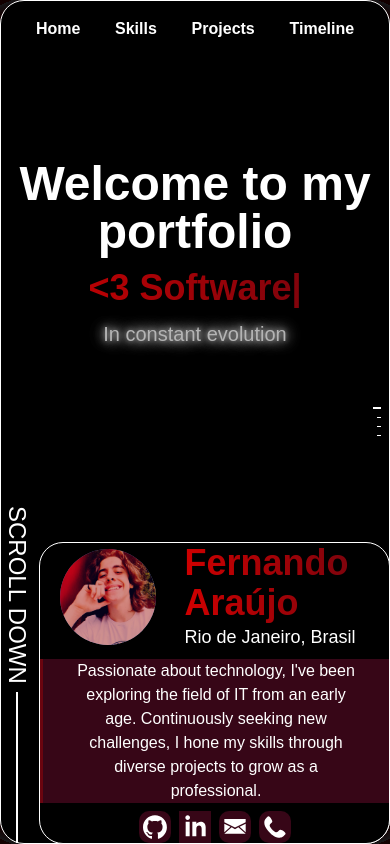
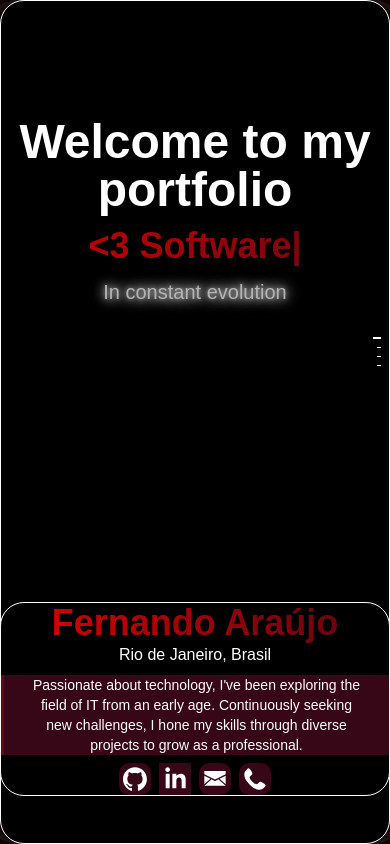
Before and after one commit to lntra/Portfolio, a React (Create React App) app: page / in a window 390 px wide. Built offline with nearby package versions, Linux system fonts and the light colour scheme.

Commit message:
mobile changes

```diff
--- a/src/App.tsx
+++ b/src/App.tsx
@@ -17,7 +17,6 @@ function App() {
         }}
       />
 
-      {/* Main content with LandingPage component */}
       <div className="relative z-20 h-full w-full">
         <LandingPage />
       </div>
--- a/src/components/molecules/leftguide.tsx
+++ b/src/components/molecules/leftguide.tsx
@@ -7,18 +7,18 @@ interface LeftGuideProps {
 const LeftGuide = ( {portugues} : LeftGuideProps ) => {
 
     return <>
-        <div className="absolute w-[90vw] sm:w-[70vw] md:w-[50vw] bottom-0 right-0 lg:w-full lg:relative lg:h-full pl-0 lg:pl-7">
+        <div className="absolute w-[100vw] sm:w-[70vw] md:w-[50vw] bottom-12 sm:bottom-0 right-0 lg:w-full lg:relative lg:h-full pl-0 lg:pl-7">
             <div className="bg-black border-[1px] border-white w-full h-full rounded-3xl grid grid-rows-4">
                 <div className="row-span-5 lg:row-start-2 lg:row-end-4">
                     <div className="h-full w-full gap-2 grid auto-rows-auto auto-cols-auto p-0 xl:p-4 2xl:p-7">
-                        <div className="flex justify-center items-center w-full row-start-1 row-end-1 col-start-1 col-end-1">
+                        <div className="justify-center hidden sm:flex items-center w-full row-start-1 row-end-1 col-start-1 col-end-1">
                             <div className="w-24 h-24 xl:w-28 xl:h-28 2xl:w-32 2xl:h-32 max-w-32 max-h-32 aspect-square bg-blue-400 relative rounded-full">
                                 <img className='w-full h-full rounded-full object-cover' src={photo} alt="" />
                                 <div className="absolute inset-0 bg-pf-red mix-blend-multiply opacity-35 pointer-events-none"></div>
                             </div>
                         </div>
-                        <div className="row-start-1 row-end-1 col-start-2 col-end-2">
-                            <div className="flex flex-col items-start justify-center h-full">
+                        <div className="row-start-1 row-end-1 col-start-1 col-end-3 sm:col-start-2 sm:col-end-2">
+                            <div className="flex flex-col items-center sm:items-start justify-center h-full">
                                 <div>
                                     <h1 className={`text-4xl xl:text-5xl 2xl:text-6xl gradient font-bold pl-0 xl:pl-2 text-left`}>Fernando Araújo</h1>
                                 </div>
@@ -26,13 +26,13 @@ const LeftGuide = ( {portugues} : LeftGuideProps ) => {
                                     <svg className='hidden xl:block' width="32" height="32" viewBox="0 0 32 32" fill="none" xmlns="http://www.w3.org/2000/svg">
                                         <path d="M16 5.33334C12.2667 5.33334 9.33334 8.26667 9.33334 12C9.33334 15.7333 14.6667 26.6667 16 26.6667C17.3333 26.6667 22.6667 15.7333 22.6667 12C22.6667 8.26667 19.7333 5.33334 16 5.33334ZM16 16C13.7333 16 12 14.2667 12 12C12 9.73334 13.7333 8 16 8C18.2667 8 20 9.73334 20 12C20 14.2667 18.2667 16 16 16Z" fill="white"/>
                                     </svg>
-                                    <h1 className="text-lg text-left">Rio de Janeiro, Brasil</h1>
+                                    <h1 className="text-base sm:text-lg text-left">Rio de Janeiro, Brasil</h1>
                                 </div>
                             </div>
                         </div>
                         <div className="row-start-2 row-end-2 col-span-2">
                             <div className="flex flex-col justify-center align-middle bg-pf-crimsonbg h-full w-full border-l-[3px] px-7 border-pf-darkestred">
-                                <p className="font-light">
+                                <p className="font-light text-sm sm:text-base">
                                     {portugues
                                     ? "Apaixonado por tecnologia, exploro o campo de TI desde cedo. Sempre em busca de novos desafios, aprimoro minhas habilidades em projetos diversos para evoluir como profissional."
                                     : "Passionate about technology, I've been exploring the field of IT from an early age. Continuously seeking new challenges, I hone my skills through diverse projects to grow as a professional."
--- a/src/components/molecules/projects.tsx
+++ b/src/components/molecules/projects.tsx
@@ -72,7 +72,7 @@ const Projects = ({portugues , currentPage , setCurrentPage, scrollData} : Right
                     </ul>
                 </div>
                 <div className="text-white row-start-2 row-end-7 col-start-2 col-end-12">
-                        <h1 className="absolute top-[14.5%] left-[77.5%] text-2xl transform -translate-x-1/2 -translate-y-1/2 bg-black px-3 py-3 text-white font-bold">
+                        <h1 className="absolute top-[14.5%] left-[69.5%] sm:left-[77.5%] text-2xl transform -translate-x-1/2 -translate-y-1/2 bg-black px-3 py-3 text-white font-bold">
                             {portugues ? "<Projetos/>" : "<Projects/>"}
                         </h1>
                         <div className="flex flex-col w-full h-full align-middle justify-self-center justify-center border-[2px] border-white">
--- a/src/components/molecules/rigthguide.tsx
+++ b/src/components/molecules/rigthguide.tsx
@@ -72,8 +72,8 @@ const RightGuide = ({portugues , setCurrentPage, currentPage, scrollData} : Righ
             <LeftGuide portugues={portugues}></LeftGuide>
         </div>
         <div className="w-full h-full pr-0 lg:pr-7">
-            <div className="grid grid-cols-12 grid-rows-5 bg-black border-[1px] border-white w-full h-full rounded-3xl">
-                <div className="row-start-1 row-end-1 col-span-12">
+            <div className="grid grid-cols-12 grid-rows-6 sm:grid-rows-5 bg-black border-[1px] border-white w-full h-full rounded-3xl">
+                <div className="hidden sm:block sm:row-start-1 sm:row-end-1 col-span-12">
                     <ul className="flex py-4 font-semibold justify-evenly text-white">
                         <li className={`cursor-pointer transition-colors duration-200 hover:text-pf-red ${animate1 ? 'li-animate' : ''}`} onClick={() => handleNav(1)}>
                             {portugues ? "Início" : "Home"}
@@ -89,7 +89,7 @@ const RightGuide = ({portugues , setCurrentPage, currentPage, scrollData} : Righ
                         </li>
                     </ul>
                 </div>
-                <div className="row-start-2 row-end-2 col-span-12">
+                <div className="row-start-2 row-end-2 sm:row-start-2 sm:row-end-2 col-span-12">
                         <div className="flex gap-3 flex-col w-full h-full align-middle justify-self-center justify-center">
                             <h1 className="text-5xl font-bold">{portugues ? "Bem vindo ao meu portfólio" : "Welcome to my portfolio"}</h1>
                             <TypingAnimation portugues={portugues}/>
@@ -104,7 +104,7 @@ const RightGuide = ({portugues , setCurrentPage, currentPage, scrollData} : Righ
                         <span className={`bg-white h-[1px] w-[25%]`}></span>
                     </div>
                 </div>
-                <div className="h-full w-full row-start-4 row-end-6 col-start-1 col-end-1 flex items-center justify-center">
+                <div className="hidden sm:flex h-full w-full row-start-4 row-end-6 col-start-1 col-end-1 items-center justify-center">
                     <div className="flex flex-col h-full w-full justify-start align-top justify-items-start items-center">
                         <h1 className="rotated-text text-xl h-full w-[150px] flex justify-end align-end items-center whitespace-nowrap font-normal ">{portugues ? "ROLE ABAIXO" : "SCROLL DOWN"}</h1>
                         <div className="w-0.5 h-[100%] bg-white mt-2" />
--- a/src/components/molecules/timeline.tsx
+++ b/src/components/molecules/timeline.tsx
@@ -67,7 +67,7 @@ const Timeline = ({portugues , currentPage , setCurrentPage, scrollData} : Right
                     </ul>
                 </div>
                 <div className="text-white row-start-2 row-end-7 col-start-2 col-end-12">
-                        <h1 className="absolute top-[14.5%] left-[20%] text-2xl transform -translate-x-1/2 -translate-y-1/2 bg-black px-3 py-3 text-white font-bold">
+                        <h1 className="absolute top-[14.5%] left-[28%] sm:left-[20%] text-2xl transform -translate-x-1/2 -translate-y-1/2 bg-black px-3 py-3 text-white font-bold">
                             {portugues ? "<Linha do Tempo/>" : "<Timeline/>"}
                         </h1>
                         <div className="flex flex-col w-full h-full align-middle justify-self-center justify-center border-[2px] border-white">
@@ -104,7 +104,7 @@ const Timeline = ({portugues , currentPage , setCurrentPage, scrollData} : Right
                                         <p className='text-xs sm:text-base'>{portugues ? "Lógica de Programação" : "Logic programming"}</p>
                                         <p className='text-xs sm:text-base'>{portugues ? "Javascript" : "Javascript"}</p>
                                         <p className='text-xs sm:text-base'>{portugues ? "HTML5 e CSS3" : "HTML5 & CSS3"}</p>
-                                        <p className='text-xs sm:text-base'>{portugues ? "Arquitetura de Computadores" : "Computer architecture"}</p>
+                                        <p className='hidden sm:block text-xs sm:text-base'>{portugues ? "Arquitetura de Computadores" : "Computer architecture"}</p>
                                     </div>
 
                                 </div>
```
